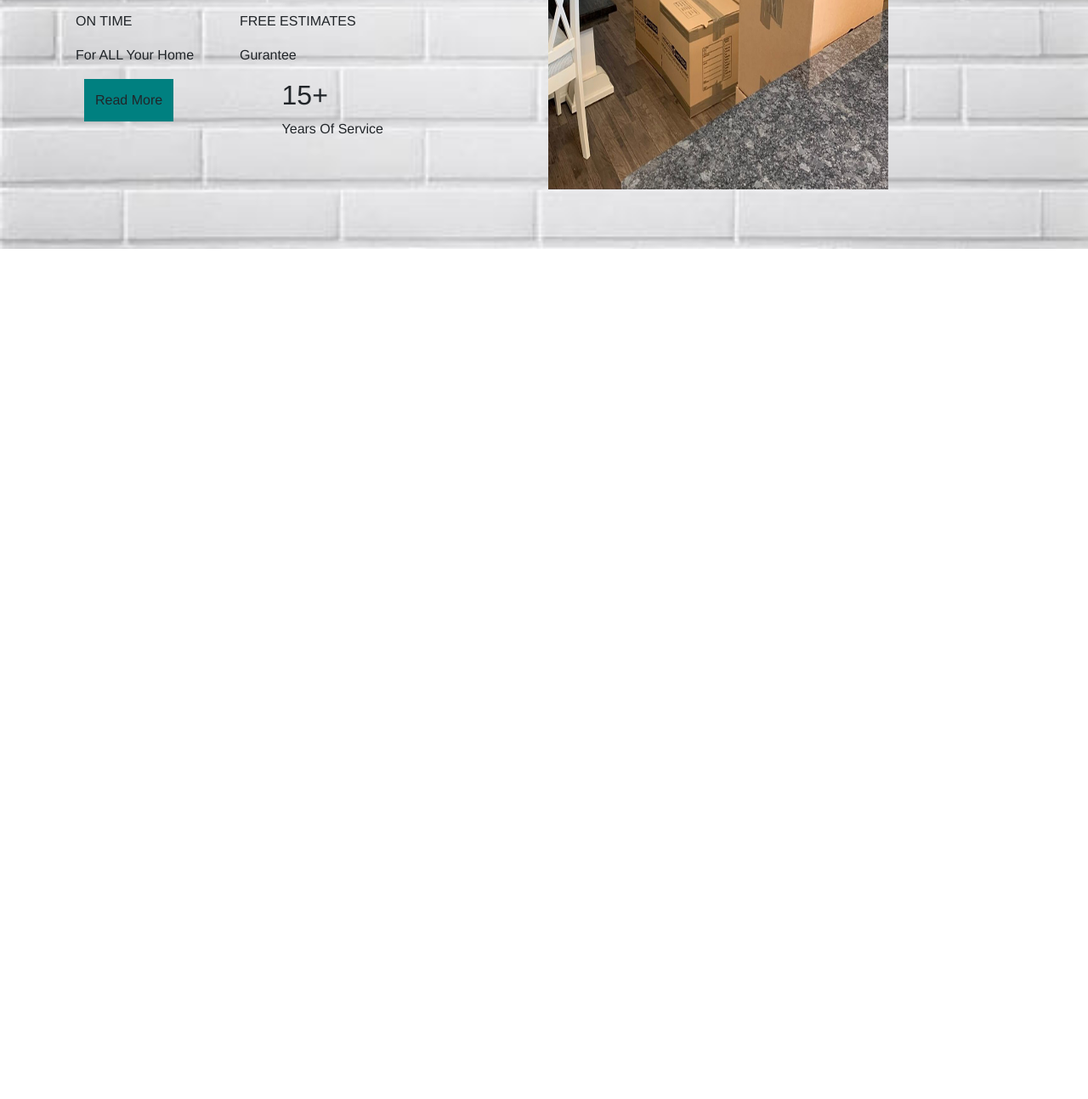
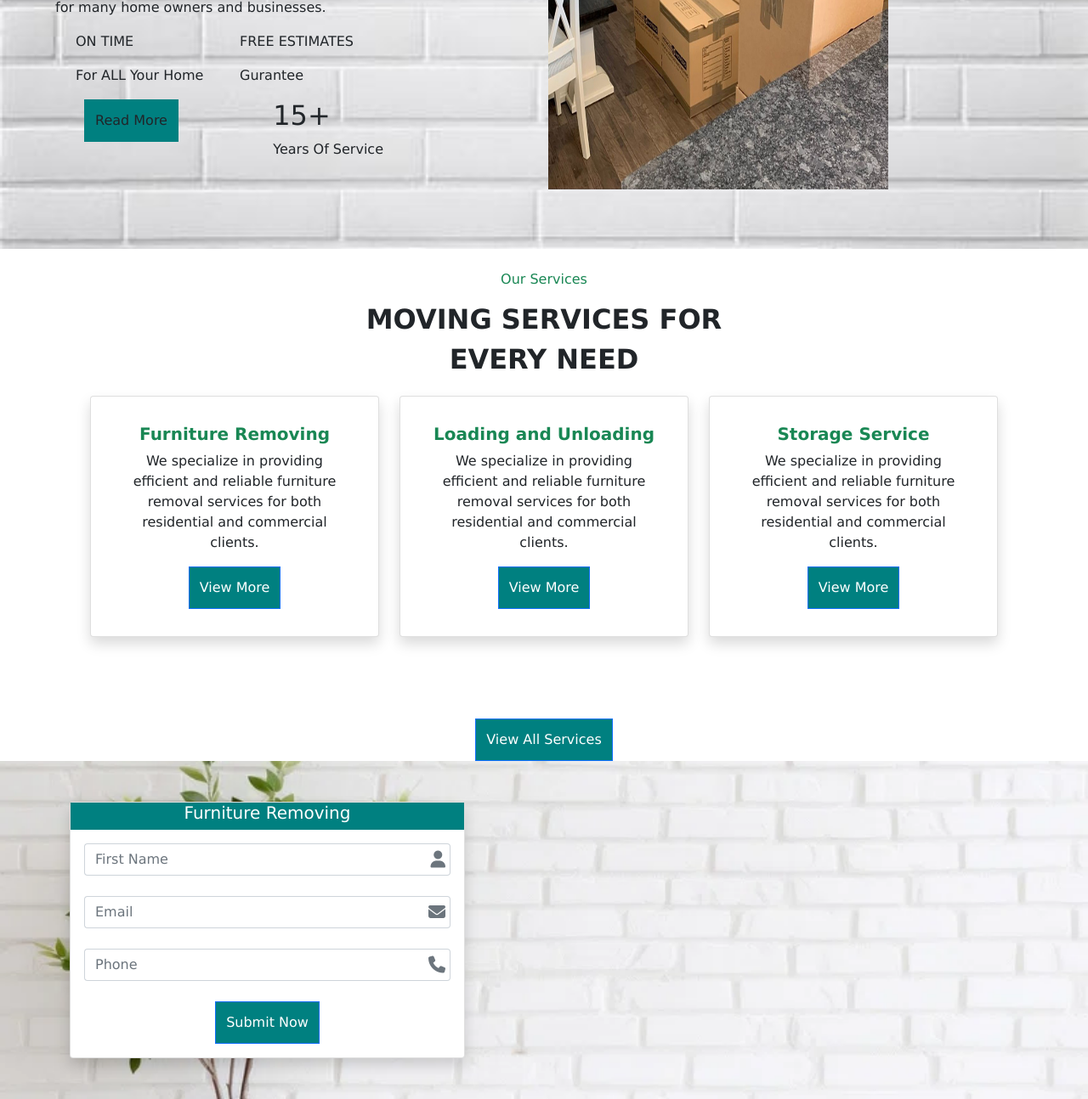
Before and after one commit to DMStha/Upex_Website, a plain HTML site: page index.html in a window 1280 px wide. Shown: the part 1805-3099 px from the top of the page at 85% size. Before the commit the page ends 2098 px from the top, so only its background shows below. Drawn offline with nearby package versions, Linux system fonts and the light colour scheme.

Commit message:
get in touch form start

```diff
--- a/index.html
+++ b/index.html
@@ -163,5 +163,122 @@
         </div>
       </div>
     </div>
+    <div class="container">
+      <div class="container-lg mt-4">
+        <p class="text-success text-center">Our Services</p>
+        <h2 class="text-center fw-bold">MOVING SERVICES FOR</h2>
+        <h2 class="text-center fw-bold">EVERY NEED</h2>
+      </div>
+      <div class="container-sm mt-4">
+        <div class="container">
+          <div class="row">
+            <div class="col-md-4">
+              <div class="card shadow p-3 mb-5 bg-body rounded">
+                <div class="card-body">
+                  <h5 class="card-title text-success text-center fw-bold">
+                    Furniture Removing
+                  </h5>
+                  <p class="card-text text-center -p1">
+                    We specialize in providing efficient and reliable furniture
+                    removal services for both residential and commercial
+                    clients.
+                  </p>
+                  <div class="d-flex justify-content-center align-items-center">
+                    <button class="btn btn-primary">View More</button>
+                  </div>
+                </div>
+              </div>
+            </div>
+            <div class="col-md-4">
+              <div class="card shadow p-3 mb-5 bg-body rounded">
+                <div class="card-body">
+                  <h5 class="card-title text-success text-center fw-bold">
+                    Loading and Unloading
+                  </h5>
+                  <p class="card-text text-center">
+                    We specialize in providing efficient and reliable furniture
+                    removal services for both residential and commercial
+                    clients.
+                  </p>
+                  <div class="d-flex justify-content-center align-items-center">
+                    <button class="btn btn-primary">View More</button>
+                  </div>
+                </div>
+              </div>
+            </div>
+            <div class="col-md-4">
+              <div class="card shadow p-3 mb-5 bg-body rounded">
+                <div
+                  class="card-body justify-content-center align-items-center"
+                >
+                  <h5 class="card-title text-success text-center fw-bold">
+                    Storage Service
+                  </h5>
+                  <p class="card-text text-center">
+                    We specialize in providing efficient and reliable furniture
+                    removal services for both residential and commercial
+                    clients.
+                  </p>
+                  <div class="d-flex justify-content-center align-items-center">
+                    <button class="btn btn-primary">View More</button>
+                  </div>
+                </div>
+              </div>
+            </div>
+          </div>
+        </div>
+      </div>
+      <div class="d-flex justify-content-center align-items-center mt-5">
+        <button class="btn btn-primary">View All Services</button>
+      </div>
+    </div>
+    <div class="container-fluid -c0">
+      <div class="container-md">
+        <div class="col-md-5 mt-5">
+          <div class="card shadow mb-5 bg-body rounded">
+            <div class="container-fluid bg-teal text-white">
+              <h5 class="card-title text-center">Furniture Removing</h5>
+            </div>
+            <div class="card-body">
+
+                <div class="input-group mb-4">
+                  <input
+                    type="Username"
+                    class="form-control"
+                    placeholder="First Name"
+                  />
+                  <span class="input-group-text">
+                   <i class="fa fa-user" aria-hidden="true"></i>
+                  </span>
+                </div>
+                 <div class="input-group mb-4">
+                  <input
+                    type="Email"
+                    class="form-control"
+                    placeholder="Email"
+                  />
+                  <span class="input-group-text">
+                   <i class="fa fa-envelope" aria-hidden="true"></i>
+                  </span>
+                </div>
+                 <div class="input-group mb-4">
+                  <input
+                    type="phone"
+                    class="form-control"
+                    placeholder="Phone"
+                  />
+                  <span class="input-group-text">
+                 <i class="fa fa-phone" aria-hidden="true"></i>
+                  </span>
+                </div>
+                   <div class="d-flex justify-content-center align-items-center">
+              <button class="btn btn-primary">Submit Now</button>
+            </div>
+              </div>
+            </div>
+          </div>
+        </div>
+      </div>
+    </div>
   </body>
-</html>
+  </html>
--- a/style/style.css
+++ b/style/style.css
@@ -1,5 +1,5 @@
 body {
-  font-family: "Franklin Gothic Medium", "Arial Narrow", Arial, sans-serif;
+  font-family: Verdana, Geneva, Tahoma, sans-serif;
 }
 a {
   text-decoration: none;
@@ -145,6 +145,27 @@ a:hover {
   display: flex;
   flex-direction: row;
 }
+.-c0 {
+  background-image: url("../assects/pic3.webp");
+  background-size: cover;
+  background-position: center;
+  background-repeat: no-repeat;
+}
+.bg-teal {
+  background-color: #008080;
+}
+.input-group-text {
+  background-color: transparent !important;
+  border-left: none;
+  padding: 5px;
+}
+.input-group-text i {
+  font-size: 1.25rem;
+  color: #6c757d;
+}
+.form-control {
+  border-right: none;
+}
 
 @media (max-width: 768px) {
   .navbar ul {
@@ -157,4 +178,7 @@ a:hover {
     padding: 20px 20px;
     margin: 20px 80px;
   }
+  .bg-teal {
+    background-color: #20b2aa; /* Lighter teal */
+  }
 }
```
